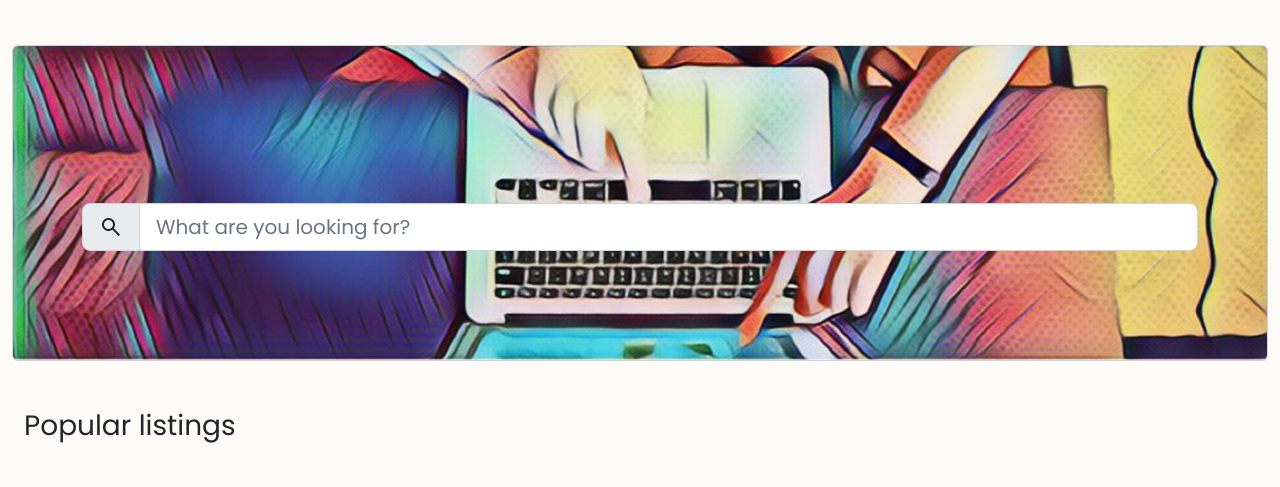
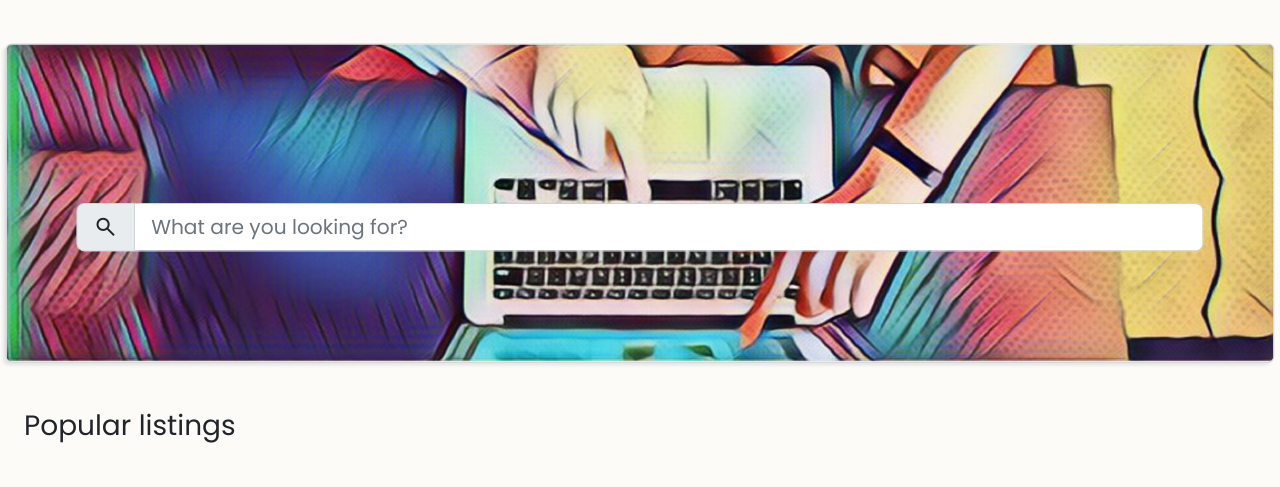
Before and after one commit to Melisa-Zorraindo/auction-house-website, a website: page feed/homepage/index.html in a window 1280 px wide. In both pictures the pointer is over the element 640 px from the left and 464 px from the top of the page. Shown: the part 261-748 px from the top of the page. Drawn offline with nearby package versions, Linux system fonts and the light colour scheme; files that its build step writes are made by us from their sources.

Commit message:
add hover effect to cards

```diff
--- a/src/scss/styles.scss
+++ b/src/scss/styles.scss
@@ -35,3 +35,9 @@
     /* Many shadows blur out the area around the text */ 3px 0 3px #1c111f,
     0 3px 3px #1c111f, -3px 0 3px #1c111f, 0 -3px 3px #1c111f;
 }
+
+.card:hover {
+  box-shadow: -3px 3px 3px #e6e6e6;
+  transform: scale(1.01);
+  transition: 0.5s;
+}
```
